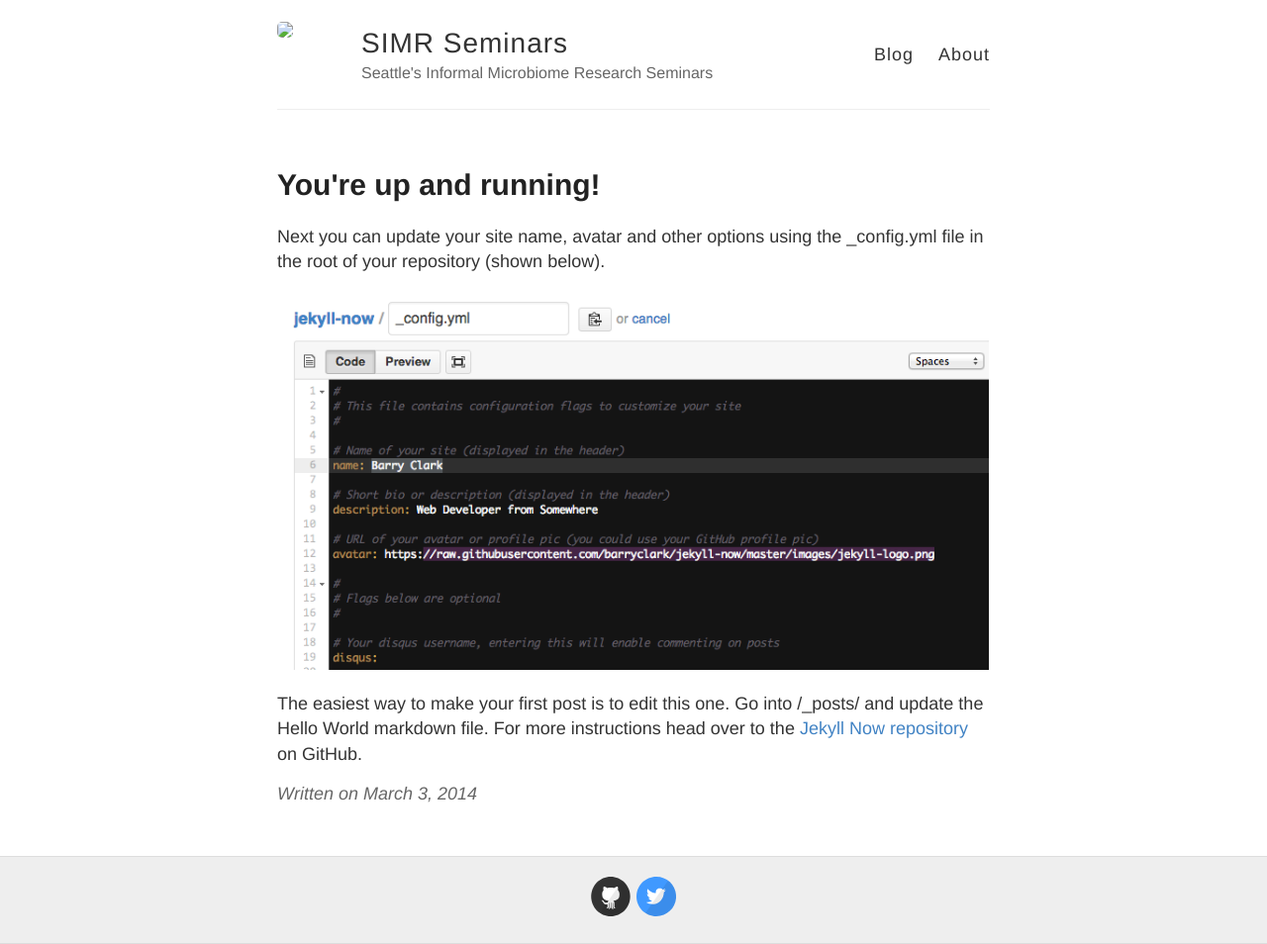
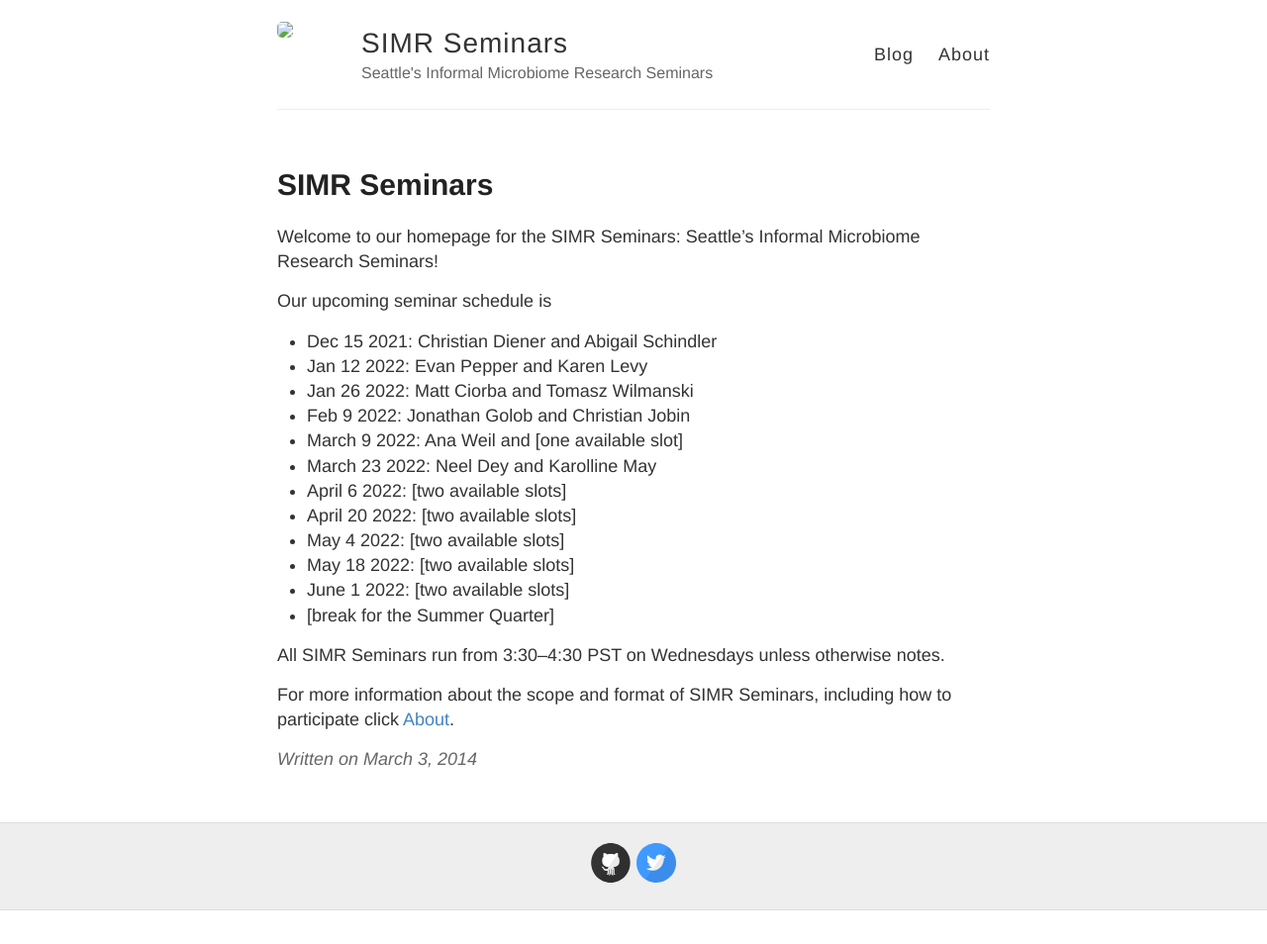
Before and after one commit to SIMR-seminars/SIMR-seminars.github.io, a Jekyll site: the page built from _posts/2014-3-3-Hello-World.md, in a window 1280 px wide. Shown: the whole page at 99% size. Built offline with Jekyll 4.4.1, drawn with Linux system fonts in a browser that asks for light colours; after the commit the page ends 920 px from its top, so only the background shows below that.

Commit message:
populate with info

```diff
--- a/_posts/2014-3-3-Hello-World.md
+++ b/_posts/2014-3-3-Hello-World.md
@@ -1,10 +1,28 @@
 ---
 layout: post
-title: You're up and running!
+title: SIMR Seminars
 ---
 
-Next you can update your site name, avatar and other options using the _config.yml file in the root of your repository (shown below).
+Welcome to our homepage for the SIMR Seminars: Seattle's Informal Microbiome Research Seminars!
 
-![_config.yml]({{ site.baseurl }}/images/config.png)
+Our upcoming seminar schedule is
 
-The easiest way to make your first post is to edit this one. Go into /_posts/ and update the Hello World markdown file. For more instructions head over to the [Jekyll Now repository](https://github.com/barryclark/jekyll-now) on GitHub.
+- Dec 15 2021: Christian Diener and Abigail Schindler
+- Jan 12 2022: Evan Pepper and Karen Levy
+- Jan 26 2022: Matt Ciorba and Tomasz Wilmanski
+- Feb 9 2022: Jonathan Golob and Christian Jobin
+- March 9 2022: Ana Weil and [one available slot]
+- March 23 2022: Neel Dey and Karolline May
+- April 6 2022: [two available slots]
+- April 20 2022: [two available slots]
+- May 4 2022: [two available slots]
+- May 18 2022: [two available slots]
+- June 1 2022: [two available slots]
+- [break for the Summer Quarter]
+
+All SIMR Seminars run from 3:30--4:30 PST on Wednesdays unless otherwise notes.
+
+For more information about the scope and format of SIMR Seminars, including how to participate click [About](https://simr-seminars.github.io/about/).
+
+<!-- - Nov 17: Sam Minot and Sean Koester -->
+<!-- - Dec 1 3pm: FHCRC Microbiome Research Initiative seminar, Dr. Motoko Koyama  -->
```
Also changed, not shown: about.md (+13 -5 lines).
